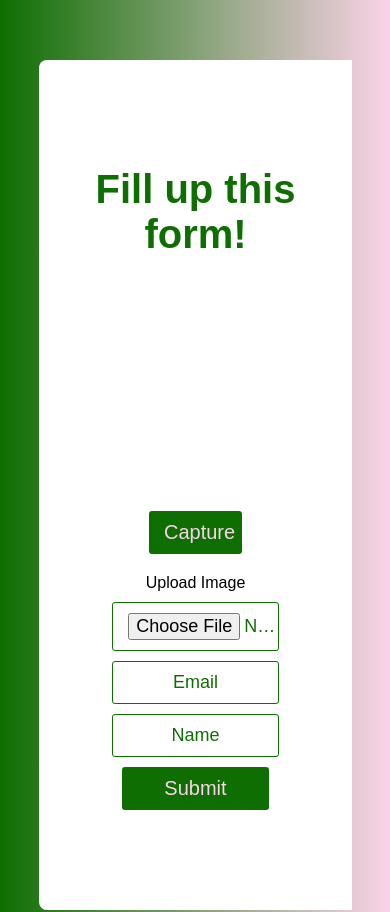
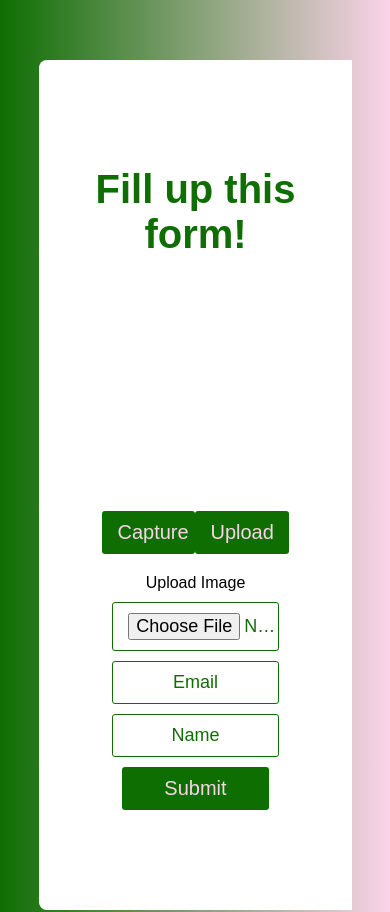
Before and after one commit to Amanec031/Camera-App, a React (Create React App) app: page / in a window 390 px wide. Shown: the top 912 px of the page. Built offline with nearby package versions, Linux system fonts and the light colour scheme; no server answers; a web font is replaced by a local one.

Commit message:
Adding Phone camera

```diff
--- a/src/components/Webcam/Webcam.jsx
+++ b/src/components/Webcam/Webcam.jsx
@@ -54,29 +54,120 @@
 // export default WebcamCapture; // Also export WebcamCapture as default export
 
 
-import React, { useState, useRef, useCallback } from 'react';
+// import React, { useState, useRef, useCallback } from 'react';
+// import Webcam from 'react-webcam';
+
+// const videoConstraints = {
+//     width: 220,
+//     height: 200,
+//     facingMode: "user"
+// };
+
+// const WebcamCapture = ({ onCapture }) => {
+//     const [image, setImage] = useState('');
+//     const webcamRef = useRef(null);
+
+//     const capture = useCallback(() => {
+//         const imageSrc = webcamRef.current.getScreenshot();
+//         setImage(imageSrc);
+//         onCapture(imageSrc);
+//     }, [webcamRef,onCapture]);
+
+//     return (
+//         <div className="webcam-container">
+//             <div className="webcam-img">
+//                 {image === '' ? (
+//                     <Webcam
+//                         audio={false}
+//                         height={200}
+//                         ref={webcamRef}
+//                         screenshotFormat="image/jpeg"
+//                         width={220}
+//                         videoConstraints={videoConstraints}
+//                     />
+//                 ) : (
+//                     <img src={image} alt="Captured" />
+//                 )}
+//             </div>
+//             <div>
+//                 {image !== '' ? (
+//                     <button onClick={(e) => {
+//                         e.preventDefault();
+//                         setImage('');
+//                     }} className="webcam-btn">Retake Image</button>
+//                 ) : (
+//                     <button onClick={(e) => {
+//                         e.preventDefault();
+//                         capture();
+//                     }} className="webcam-btn">Capture</button>
+//                 )}
+//             </div>
+//         </div>
+//     );
+// };
+
+// export { WebcamCapture };
+
+import React, { useState, useRef } from 'react';
 import Webcam from 'react-webcam';
 
 const videoConstraints = {
     width: 220,
     height: 200,
-    facingMode: "user"
+    facingMode: 'user'
 };
 
-const WebcamCapture = ({ onCapture }) => {
-    const [image, setImage] = useState('');
+export const WebcamCapture = () => {
+    const [image, setImage] = useState(null);
     const webcamRef = useRef(null);
 
-    const capture = useCallback(() => {
+    const handleCapture = () => {
         const imageSrc = webcamRef.current.getScreenshot();
         setImage(imageSrc);
-        onCapture(imageSrc);
-    }, [webcamRef,onCapture]);
+    };
+
+    const handleImageUpload = () => {
+        if (image) {
+            const formData = new FormData();
+            const fileName = 'webcam_capture.jpeg';
+            formData.append('file', dataURLtoFile(image, fileName));
+
+            fetch('https://trickuweb.com/upload/profile_pic', {
+                method: 'POST',
+                body: formData
+            })
+                .then(response => response.json())
+                .then(result => {
+                    console.log(result);
+                    // Handle the uploaded image URL here
+                })
+                .catch(error => {
+                    console.error('Error uploading image:', error);
+                });
+        } else {
+            console.log('No image captured.');
+        }
+    };
+
+    const handleClick = () => {
+        handleCapture();
+    };
+
+    const dataURLtoFile = (dataUrl, filename) => {
+        const arr = dataUrl.split(',');
+        const mime = arr[0].match(/:(.*?);/)[1];
+        const bstr = atob(arr[1]);
+        let n = bstr.length;
+        const u8arr = new Uint8Array(n);
+        while (n--) {
+            u8arr[n] = bstr.charCodeAt(n);
+        }
+        return new File([u8arr], filename, { type: mime });
+    };
 
     return (
         <div className="webcam-container">
             <div className="webcam-img">
-                {image === '' ? (
                 <Webcam
                     audio={false}
                     height={200}
@@ -85,25 +176,13 @@ const WebcamCapture = ({ onCapture }) => {
                     width={220}
                     videoConstraints={videoConstraints}
                 />
-                ) : (
-                    <img src={image} alt="Captured" />
-                )}
             </div>
             <div>
-                {image !== '' ? (
-                    <button onClick={(e) => {
-                        e.preventDefault();
-                        setImage('');
-                    }} className="webcam-btn">Retake Image</button>
-                ) : (
-                    <button onClick={(e) => {
-                        e.preventDefault();
-                        capture();
-                    }} className="webcam-btn">Capture</button>
-                )}
+                <button onClick={handleClick} className="webcam-btn">Capture</button>
+                <button onClick={handleImageUpload} className="webcam-btn">Upload</button>
             </div>
         </div>
     );
 };
 
-export { WebcamCapture };
+export default WebcamCapture;
```
Lines whose indentation alone changed are shown as unchanged.
